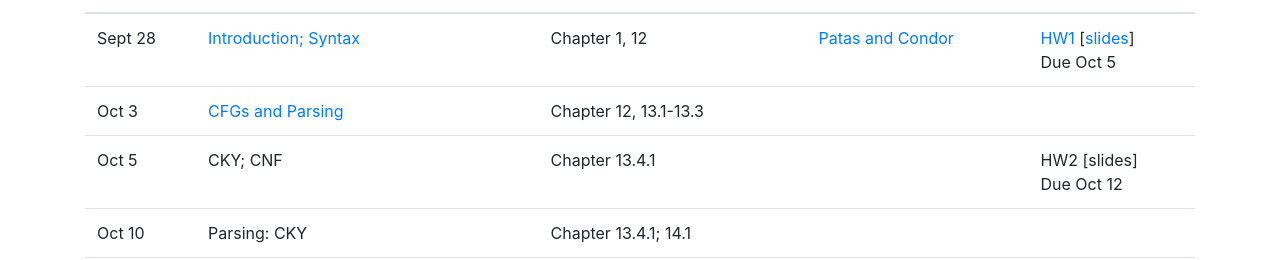
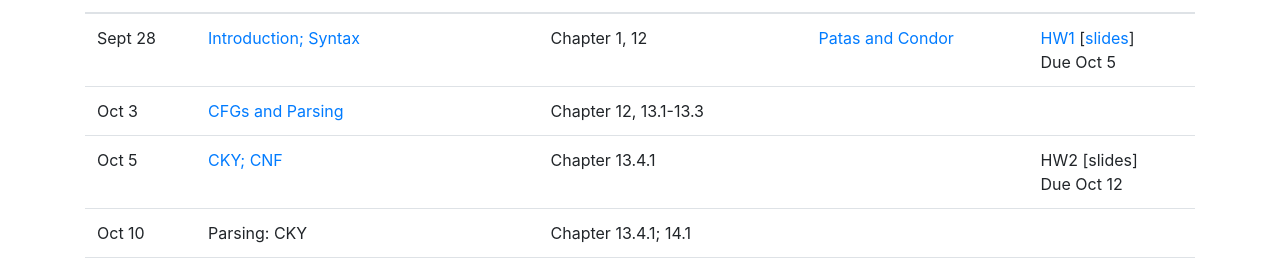
Before and after one commit to shanest/teaching, a plain HTML site: page 571/aut22/index.html in a window 1280 px wide. Shown: the part 3541-3801 px from the top of the page. Drawn offline with Linux system fonts and the light colour scheme.

Commit message:
slides 3 added

```diff
--- a/571/aut22/index.html
+++ b/571/aut22/index.html
@@ -213,7 +213,7 @@
 								</tr>
 								<tr>
 									<td>Oct 5</td>
-									<td>CKY; CNF</td>
+									<td><a href="slides/3_CNF-CKY.pdf" target="_blank">CKY; CNF</a></td>
 									<td>Chapter 13.4.1</td>
 									<td>&nbsp;</td>
 									<td>HW2 [slides]<br />Due Oct 12</td>
```
Also changed, not shown: 1 other file.
